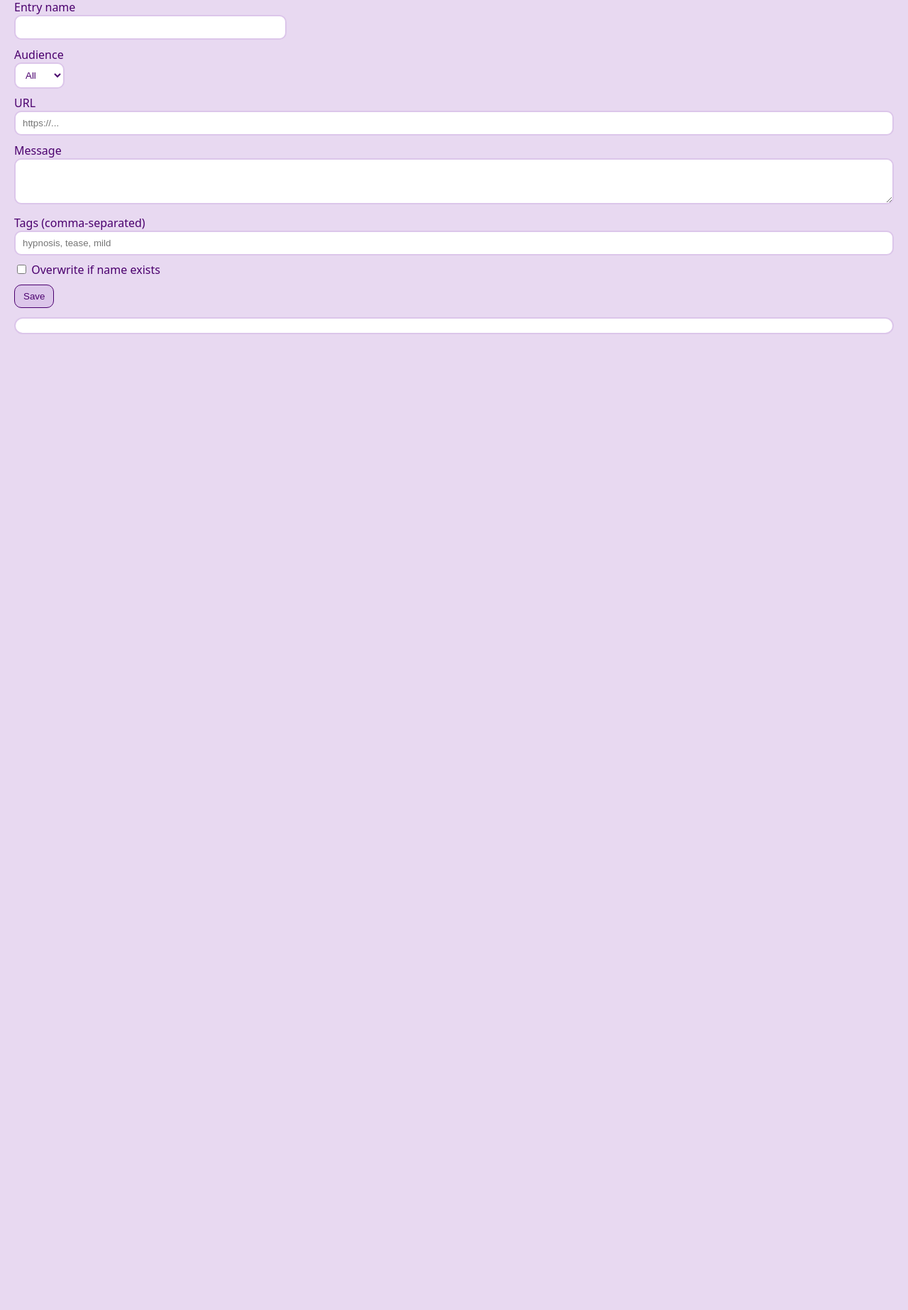
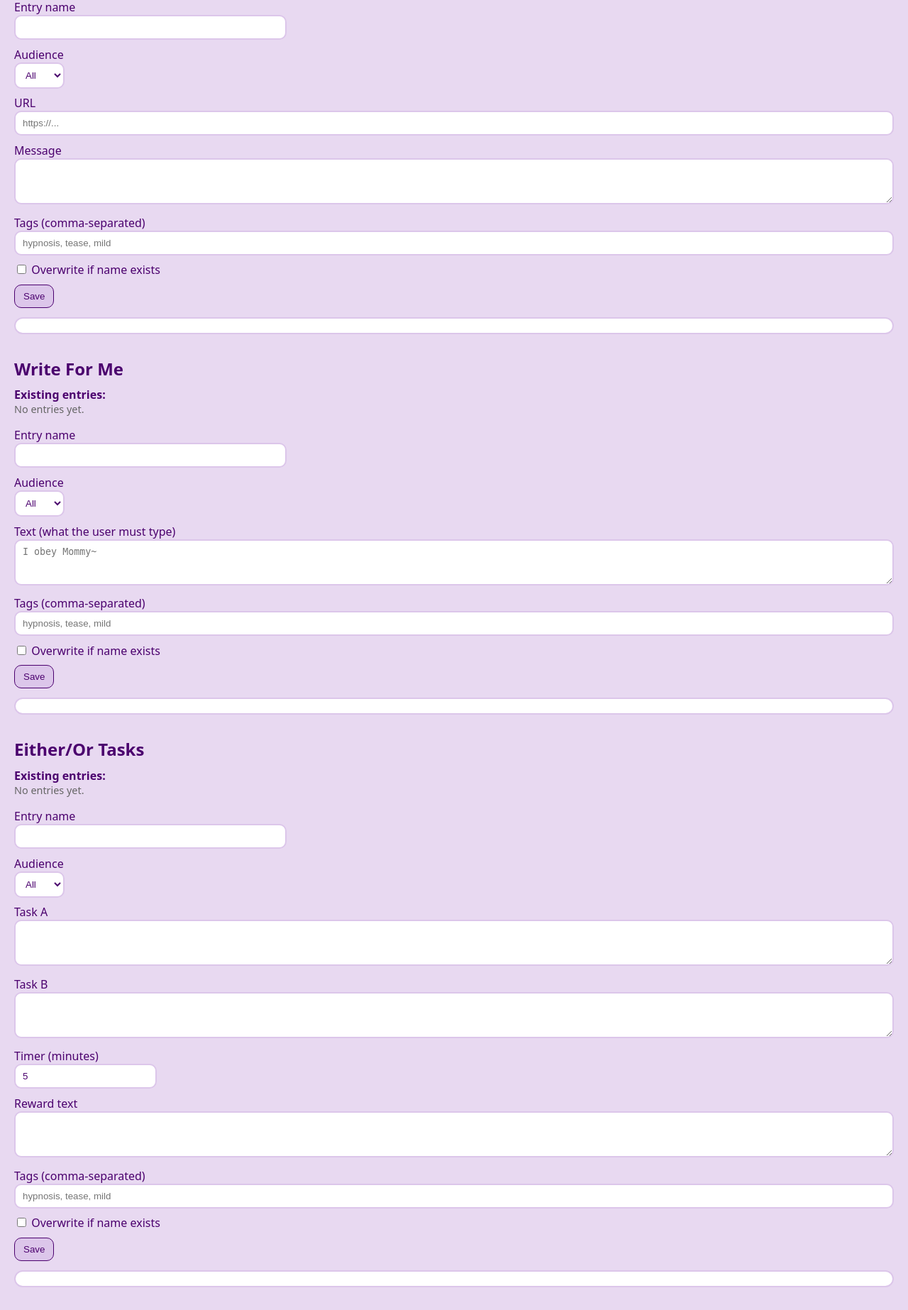
Before and after one commit to Mommy-Dahlia/LetMommyIn, a FastAPI app: template server/templates/behaviors.html in a window 1280 px wide. Shown: the part 1754-3600 px from the top of the page at 71% size. Before the commit the page ends 2225 px from the top, so only its background shows below. Run offline with FastAPI, Linux system fonts and the light colour scheme; the template is opened without the code that fills it, so the values that code supplies are empty; some libraries are stand-ins or nearby versions.

Commit message:
good job forgetting to update that nerd

```diff
--- a/server/templates/behaviors.html
+++ b/server/templates/behaviors.html
@@ -229,6 +229,141 @@
       <pre id="web-result"></pre>
     </div>
 
+    <!-- ==================== WRITE FOR ME ==================== -->
+    <div class="section">
+      <h2>Write For Me</h2>
+
+      <div class="entry-list">
+        <b>Existing entries:</b>
+        {% if wfm %}
+          {% for w in wfm %}
+          <div class="entry-row">
+            <span>{{ w.name }}</span>
+            <span class="muted">({{ w.audience }})</span>
+            <span class="muted">{{ w.tags | join(', ') }}</span>
+            <button type="button" onclick="loadEntry('wfm', '{{ w.name }}')">Load</button>
+            <form hx-post="/admin/behaviors/delete" hx-target="#wfm-result" hx-swap="innerHTML" style="display:inline;">
+              <input type="hidden" name="name" value="{{ w.name }}" />
+              <input type="hidden" name="behavior_type" value="wfm" />
+              <button type="submit">Delete</button>
+            </form>
+          </div>
+          {% endfor %}
+        {% else %}
+          <div class="muted">No entries yet.</div>
+        {% endif %}
+      </div>
+
+      <form hx-post="/admin/behaviors/save/wfm" hx-target="#wfm-result" hx-swap="innerHTML">
+        <p>
+          <label>Entry name<br/>
+            <input name="name" id="wfm-name" required style="width: 24rem;" />
+          </label>
+        </p>
+        <p>
+          <label>Audience<br/>
+            <select name="audience">
+              <option value="all">All</option>
+              <option value="paid">Paid</option>
+            </select>
+          </label>
+        </p>
+        <p>
+          <label>Text (what the user must type)<br/>
+            <textarea name="text" id="wfm-text" rows="3" required placeholder="I obey Mommy~"></textarea>
+          </label>
+        </p>
+        <p>
+          <label>Tags (comma-separated)<br/>
+            <input name="tags" id="wfm-tags" style="width: 100%;" placeholder="hypnosis, tease, mild" />
+          </label>
+        </p>
+        <p>
+          <label>
+            <input type="checkbox" name="overwrite" value="1" />
+            Overwrite if name exists
+          </label>
+        </p>
+        <button type="submit">Save</button>
+      </form>
+      <pre id="wfm-result"></pre>
+    </div>
+
+    <!-- ==================== EITHER/OR TASKS ==================== -->
+    <div class="section">
+      <h2>Either/Or Tasks</h2>
+
+      <div class="entry-list">
+        <b>Existing entries:</b>
+        {% if either_or %}
+          {% for e in either_or %}
+          <div class="entry-row">
+            <span>{{ e.name }}</span>
+            <span class="muted">({{ e.audience }})</span>
+            <span class="muted">{{ e.tags | join(', ') }}</span>
+            <button type="button" onclick="loadEntry('either_or', '{{ e.name }}')">Load</button>
+            <form hx-post="/admin/behaviors/delete" hx-target="#either-or-result" hx-swap="innerHTML" style="display:inline;">
+              <input type="hidden" name="name" value="{{ e.name }}" />
+              <input type="hidden" name="behavior_type" value="either_or" />
+              <button type="submit">Delete</button>
+            </form>
+          </div>
+          {% endfor %}
+        {% else %}
+          <div class="muted">No entries yet.</div>
+        {% endif %}
+      </div>
+
+      <form hx-post="/admin/behaviors/save/either_or" hx-target="#either-or-result" hx-swap="innerHTML">
+        <p>
+          <label>Entry name<br/>
+            <input name="name" id="either-or-name" required style="width: 24rem;" />
+          </label>
+        </p>
+        <p>
+          <label>Audience<br/>
+            <select name="audience">
+              <option value="all">All</option>
+              <option value="paid">Paid</option>
+            </select>
+          </label>
+        </p>
+        <p>
+          <label>Task A<br/>
+            <textarea name="task_a" id="either-or-task-a" rows="3" required></textarea>
+          </label>
+        </p>
+        <p>
+          <label>Task B<br/>
+            <textarea name="task_b" id="either-or-task-b" rows="3" required></textarea>
+          </label>
+        </p>
+        <p>
+          <label>Timer (minutes)<br/>
+            <input name="timer_minutes" id="either-or-timer" type="number" min="1" value="5" required />
+          </label>
+        </p>
+        <p>
+          <label>Reward text<br/>
+            <textarea name="reward" id="either-or-reward" rows="3" required></textarea>
+          </label>
+        </p>
+        <p>
+          <label>Tags (comma-separated)<br/>
+            <input name="tags" id="either-or-tags" style="width: 100%;" placeholder="hypnosis, tease, mild" />
+          </label>
+        </p>
+        <p>
+          <label>
+            <input type="checkbox" name="overwrite" value="1" />
+            Overwrite if name exists
+          </label>
+        </p>
+        <button type="submit">Save</button>
+      </form>
+      <pre id="either-or-result"></pre>
+    </div>
+
     <script>
       function loadEntry(type, name) {
         fetch(`/admin/behaviors/load?name=${encodeURIComponent(name)}&behavior_type=${encodeURIComponent(type)}`)
@@ -255,6 +390,17 @@
               document.getElementById('web-tags').value = (data.entry.tags || []).join(', ');
               document.getElementById('web-url').value = data.entry.url || '';
               document.getElementById('web-message').value = data.entry.message || '';
+            } else if (type === 'wfm') {
+              document.getElementById('wfm-name').value = data.name;
+              document.getElementById('wfm-tags').value = (data.entry.tags || []).join(', ');
+              document.getElementById('wfm-text').value = data.entry.text || '';
+            } else if (type === 'either_or') {
+              document.getElementById('either-or-name').value = data.name;
+              document.getElementById('either-or-tags').value = (data.entry.tags || []).join(', ');
+              document.getElementById('either-or-task-a').value = data.entry.task_a || '';
+              document.getElementById('either-or-task-b').value = data.entry.task_b || '';
+              document.getElementById('either-or-timer').value = data.entry.timer_minutes || 5;
+              document.getElementById('either-or-reward').value = data.entry.reward || '';
             }
           });
       }
```
